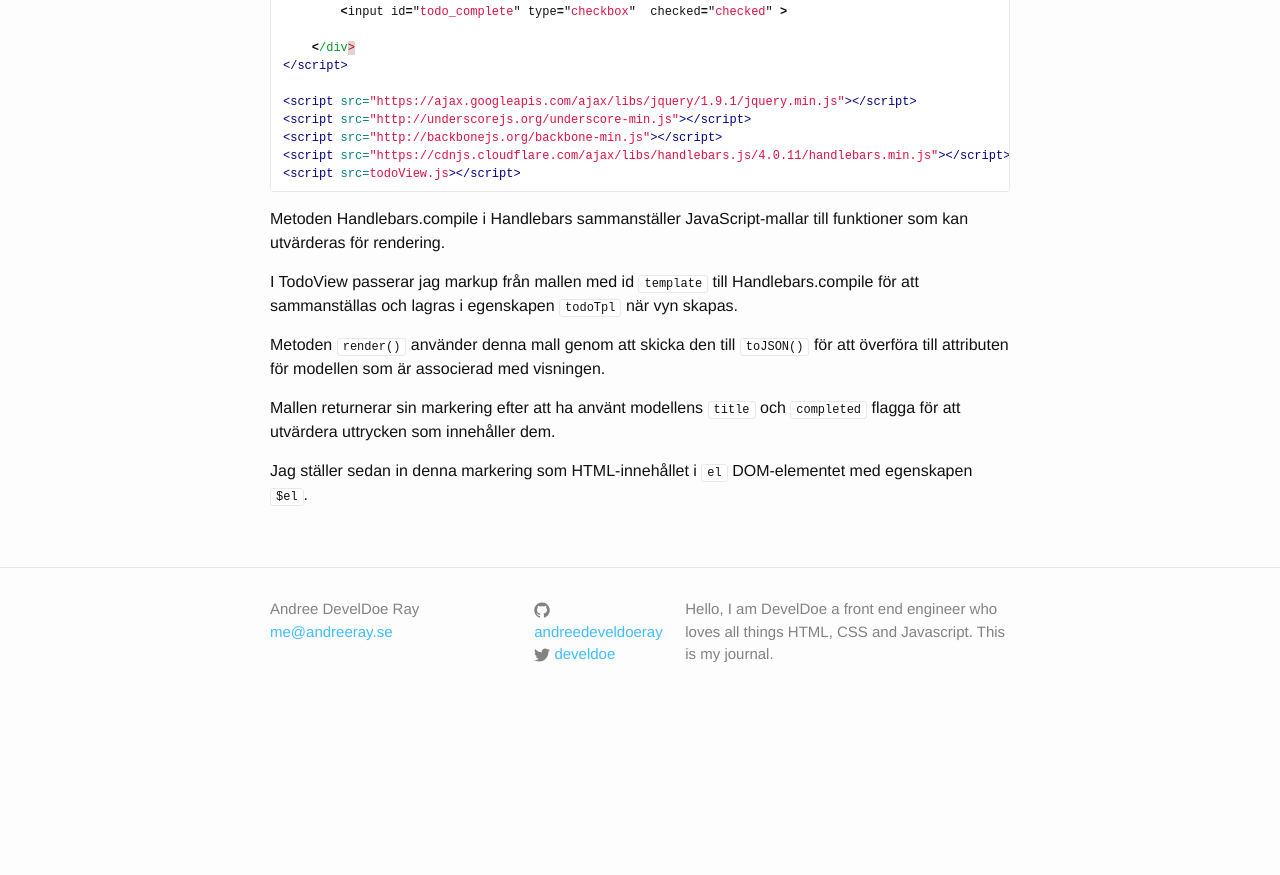
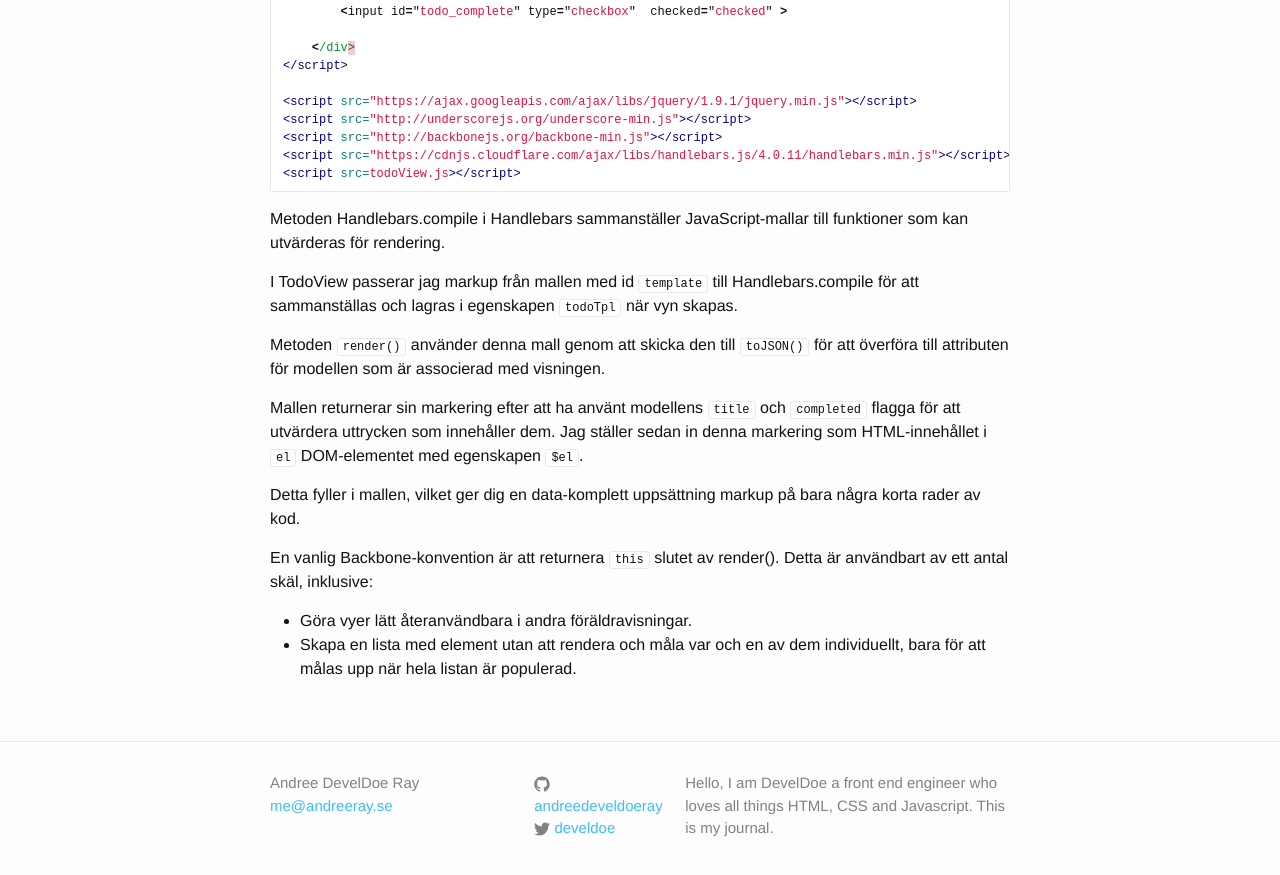
Before and after one commit to develdoe/develdoe.github.io, a Jekyll site: the page built from _posts/2017-10-30-backbonejs-basics.md, in a window 1280 px wide and 900 px high, scrolled down 11075 px. Shown: the top 875 px of the window. Built offline with Jekyll 4.4.1, drawn with Linux system fonts in a browser that asks for light colours; before the commit the page ends 11801 px from its top, so only the background shows below that.

Commit message:
Update 2017-10-30-backbonejs-basics.md

```diff
--- a/_posts/2017-10-30-backbonejs-basics.md
+++ b/_posts/2017-10-30-backbonejs-basics.md
@@ -526,6 +526,11 @@ I TodoView passerar jag markup från mallen med id `template` till Handlebars.co
 
 Metoden `render()` använder denna mall genom att skicka den till `toJSON()` för att överföra till attributen för modellen som är associerad med visningen.
 
-Mallen returnerar sin markering efter att ha använt modellens `title` och `completed` flagga för att utvärdera uttrycken som innehåller dem.
+Mallen returnerar sin markering efter att ha använt modellens `title` och `completed` flagga för att utvärdera uttrycken som innehåller dem. Jag ställer sedan in denna markering som HTML-innehållet i `el` DOM-elementet med egenskapen `$el`.
 
-Jag ställer sedan in denna markering som HTML-innehållet i `el` DOM-elementet med egenskapen `$el`.
+Detta fyller i mallen, vilket ger dig en data-komplett uppsättning markup på bara några korta rader av kod.
+
+En vanlig Backbone-konvention är att returnera `this` slutet av render(). Detta är användbart av ett antal skäl, inklusive:
+
+* Göra vyer lätt återanvändbara i andra föräldravisningar.
+* Skapa en lista med element utan att rendera och måla var och en av dem individuellt, bara för att målas upp när hela listan är populerad.
```
